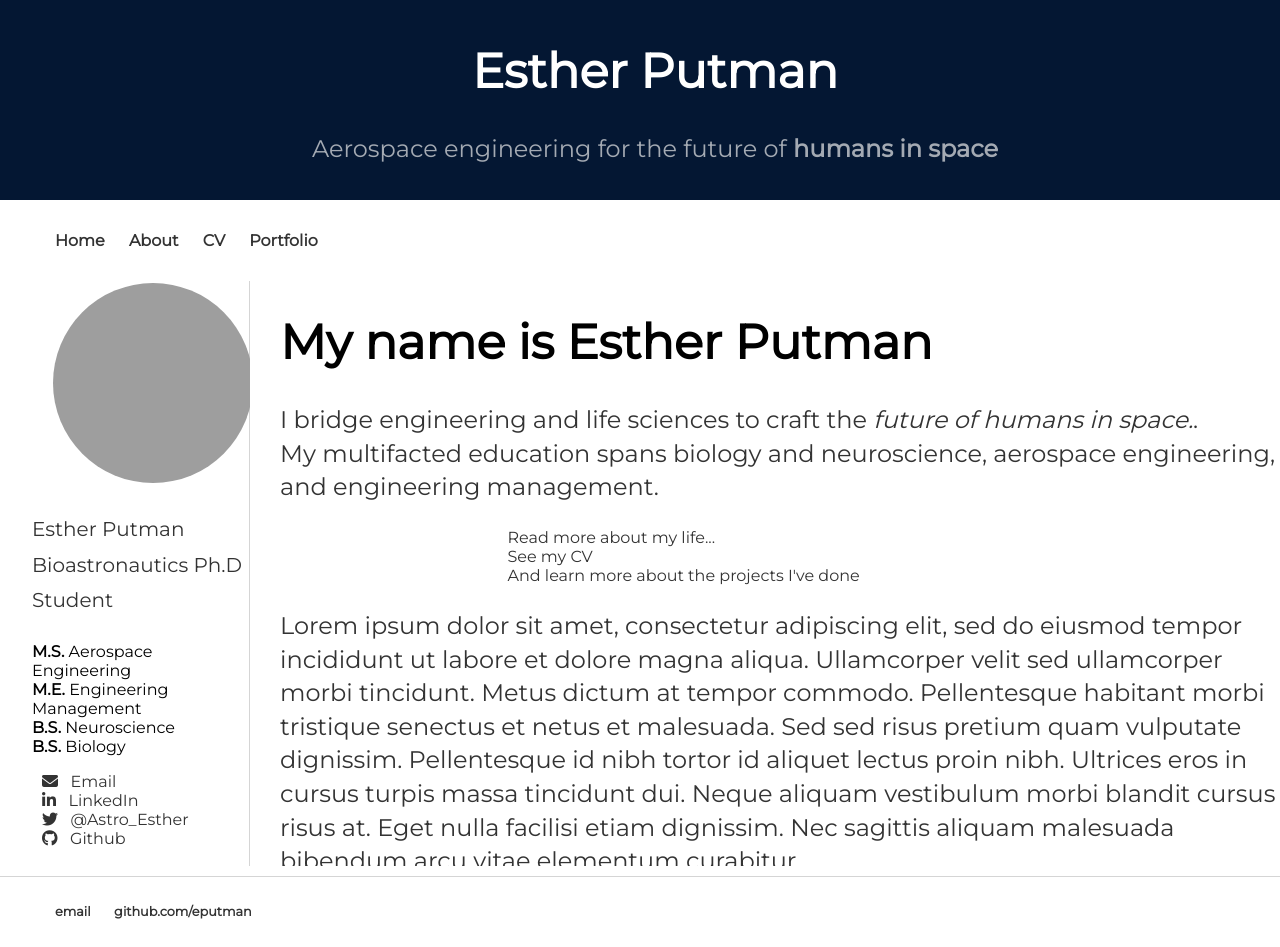
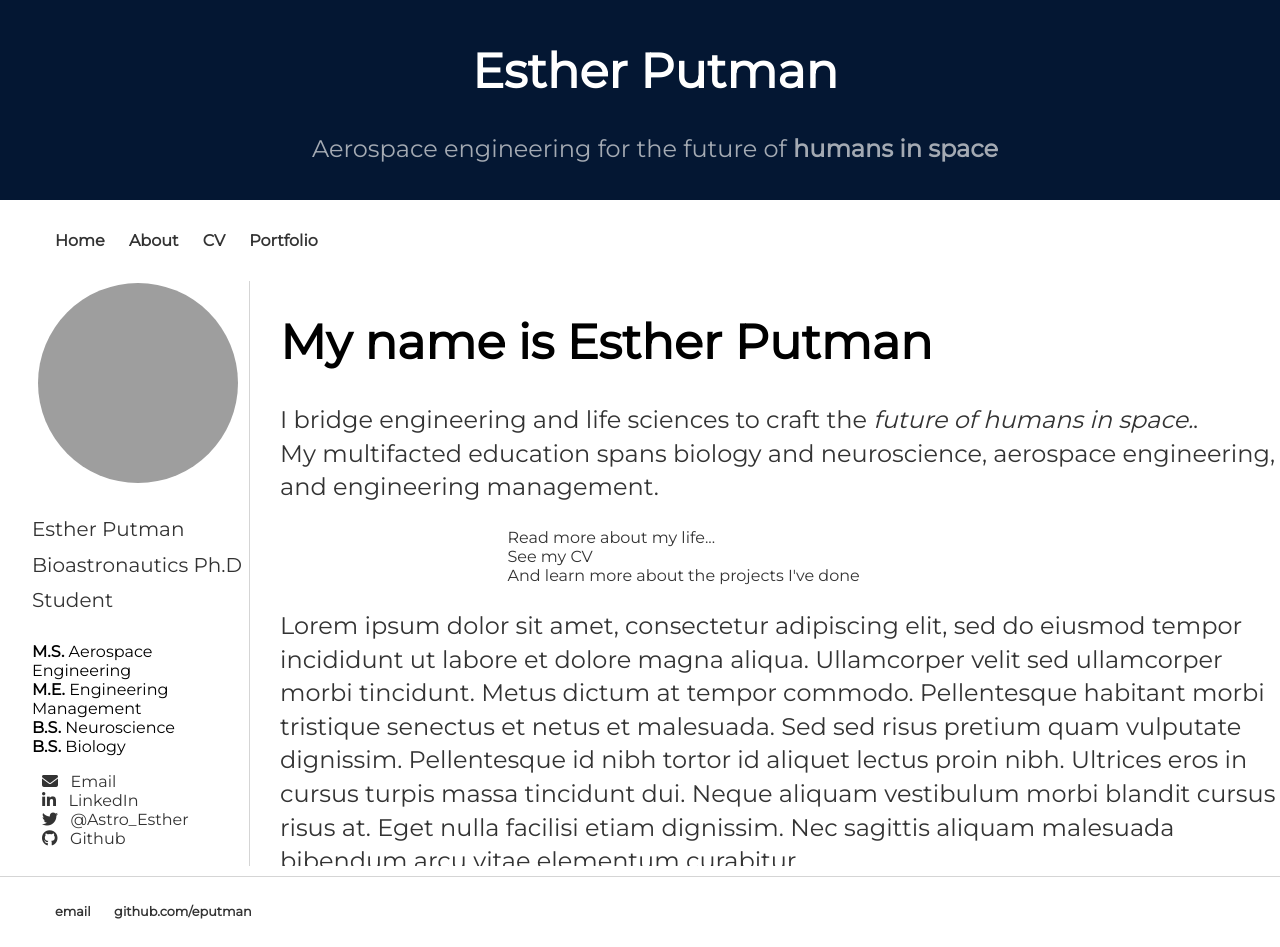
Before and after one commit to eputman/eputman.github.io, a Jekyll site: the page built from index.html, in a window 1280 px wide and 947 px high. Built offline with Jekyll 4.4.1, drawn with Linux system fonts in a browser that asks for light colours; nearby versions of some CDN libraries; grey boxes are pictures that could not be loaded.

Commit message:
Update main.css

```diff
--- a/css/main.css
+++ b/css/main.css
@@ -28,7 +28,7 @@
 
 /* Profile Picture */
 .profile {
-  margin-left: -10px;
+  margin-left: -25px;
   width: 200px;
   height: 200px;
   border-radius: 50%;
```
